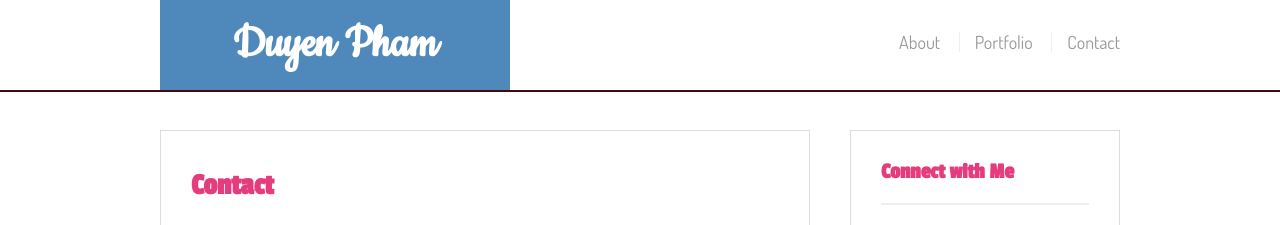
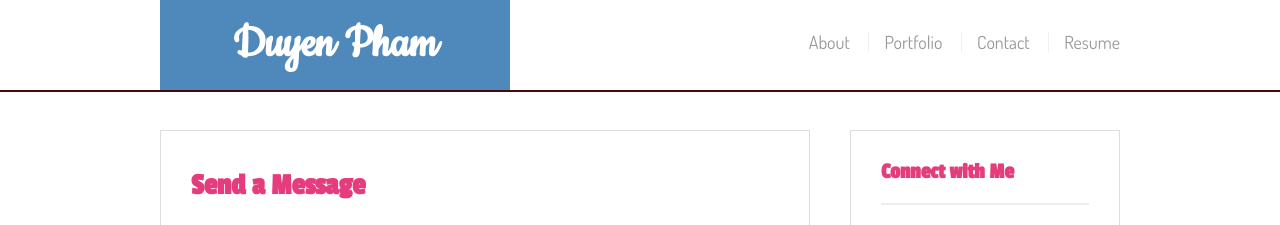
Before and after one commit to phtrmd8/phtrmd8.github.io, a plain HTML site: page contact.html in a window 1280 px wide. Shown: the top 225 px of the page. Drawn offline with Linux system fonts and the light colour scheme.

Commit message:
updated portfolio

```diff
--- a/assets/css/style.css
+++ b/assets/css/style.css
@@ -11,7 +11,7 @@ html, body {
 }
 
 body {
-    background: url('../images/pink_rice.png');
+    /*  background: url('../images/background.jpg'); #f5e3c3 */
     font-size: 18px;
     line-height: 34px;
     font-family: 'Dosis', 'Arial', 'Helvetica Neue', Helvetica, sans-serif;
--- a/contact.html
+++ b/contact.html
@@ -19,19 +19,21 @@
                 <a href="index.html"> About </a>
                 <a href="portfolio.html"> Portfolio </a>
                 <a href="contact.html"> Contact </a>
+                <a href="assets/docs/resume (software).pdf"> Resume </a>
             </nav>
         </div>
     </header>
 
     <div id="main-container" class="container">
         <section class="main-section">
-            <h1> Contact </h1>
+            <h1> Send a Message </h1>
 
             <form id="contact-form">
                 <ul>
                     <li>
                         <label for="contactName"> Name </label>
-                        <input type="text" id="contactName" name="contactName" placeholder="John Smith" required="required" />
+                        <input type="text" id="contactName" name="contactName" placeholder="John Smith"
+                            required="required" />
                     </li>
 
                     <li>
```
Also changed, not shown: index.html (+11 -1 lines), portfolio.html (+13 -13 lines), 2 other files.
